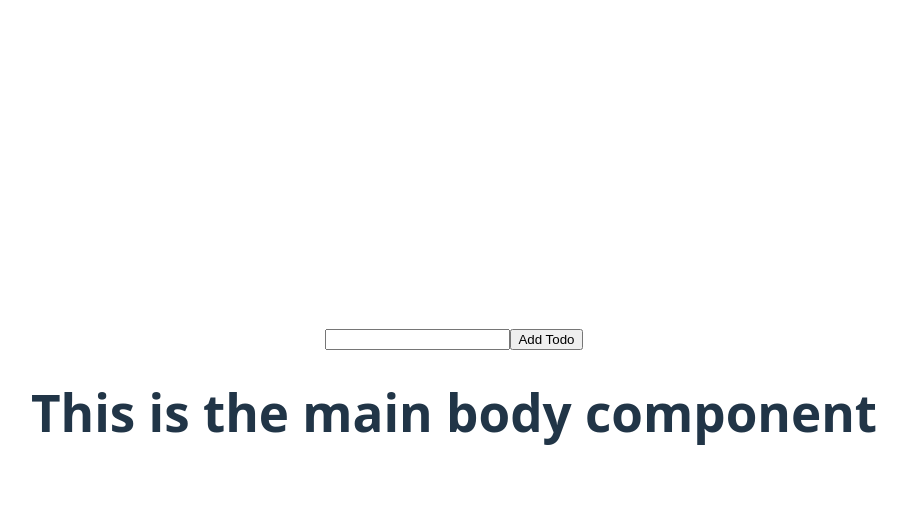
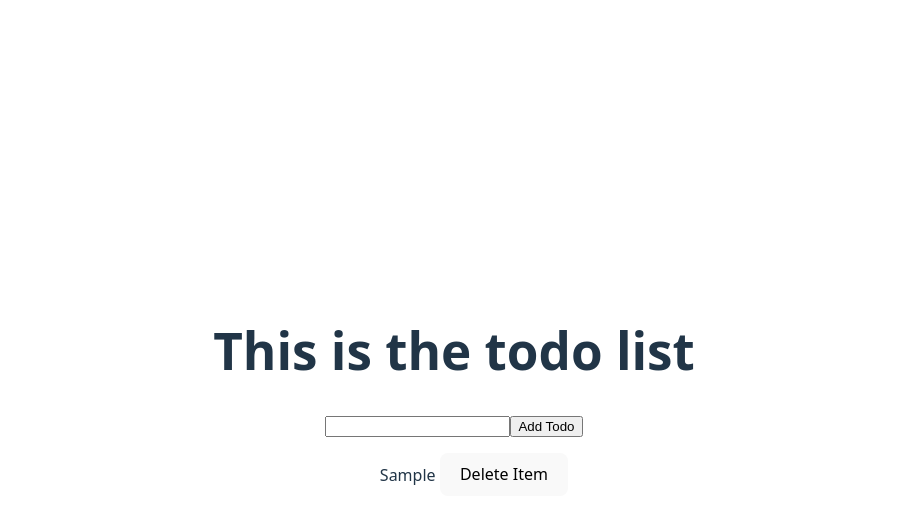
Before and after one commit to noHacksReq/TooMuchToDo, a Vue app in the folder project/: page / in a window 1280 px wide. Both pictures are taken after typing "Sample" into the empty fields and a click on the button "Add Todo". Shown: the top 524 px of the page, without its empty margins (186-1093 px from the left). Built offline with nearby package versions, Linux system fonts and the light colour scheme; the HTML template or start-up script is replaced by a standard one.

Commit message:
added todo list and delete items

```diff
--- a/project/src/components/Body.vue
+++ b/project/src/components/Body.vue
@@ -3,6 +3,7 @@ import {  } from 'vue'
 //import InputComponent from './InputComponent.vue';
 import { useTodoStore } from '/stores/todoStore.ts'
 import InputComponent from './InputComponent.vue';
+import ListComponent from './ListComponent.vue';
 
 
 const store = useTodoStore();
@@ -11,8 +12,9 @@ console.log(store.test)
 </script>
 
 <template>
+  <h1>This is the todo list</h1>
   <InputComponent />
-  <h1>This is the main body component{{ store.test }}</h1>
+  <ListComponent />
 </template>
 
 <style scoped>
--- a/project/src/components/InputComponent.vue
+++ b/project/src/components/InputComponent.vue
@@ -27,7 +27,7 @@ function addToStore() {
     <input v-model="todoItem" type="text">
     <input @click="addToStore" type="button" value="Add Todo">
   </form>
-  <h1>{{ todoItem }}</h1>
+
 </template>
 
 <style scoped>
--- a/project/src/components/ListComponent.vue
+++ b/project/src/components/ListComponent.vue
@@ -0,0 +1,33 @@
+<script setup lang="ts">
+import { ref } from 'vue'
+import { useTodoStore } from '/stores/todoStore.ts'
+
+
+const store = useTodoStore();
+
+function deleteItem(i) {
+
+    store.todoArr.splice(i, 1);
+
+}
+
+
+
+</script>
+
+<template>
+  <section>
+    <ul class="tdList">
+        <li v-for="(item, index) in store.todoArr">{{ item.title }}
+            <button @click="deleteItem(index)">Delete Item</button>
+        </li>
+    </ul>
+  </section>
+
+</template>
+
+<style scoped>
+.tdList {
+    list-style: none;
+}
+</style>
```
